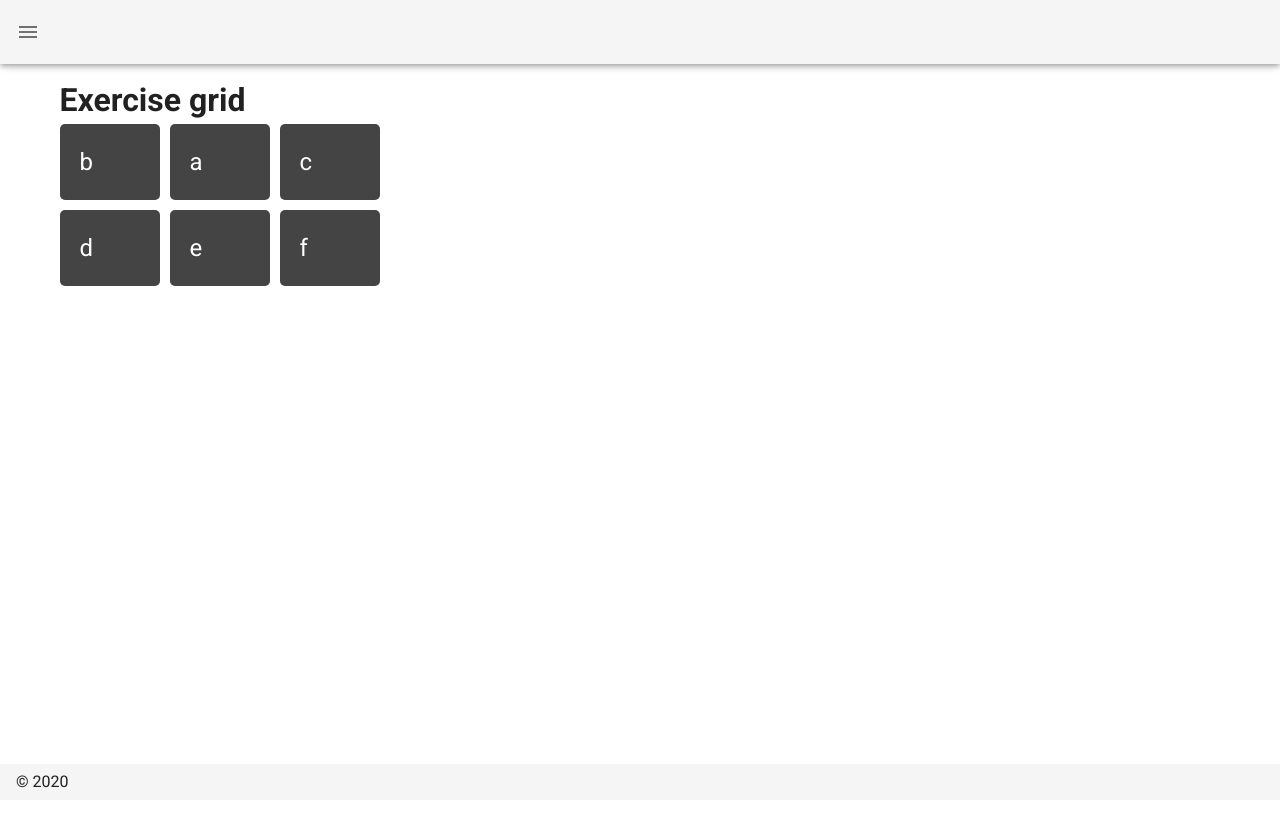
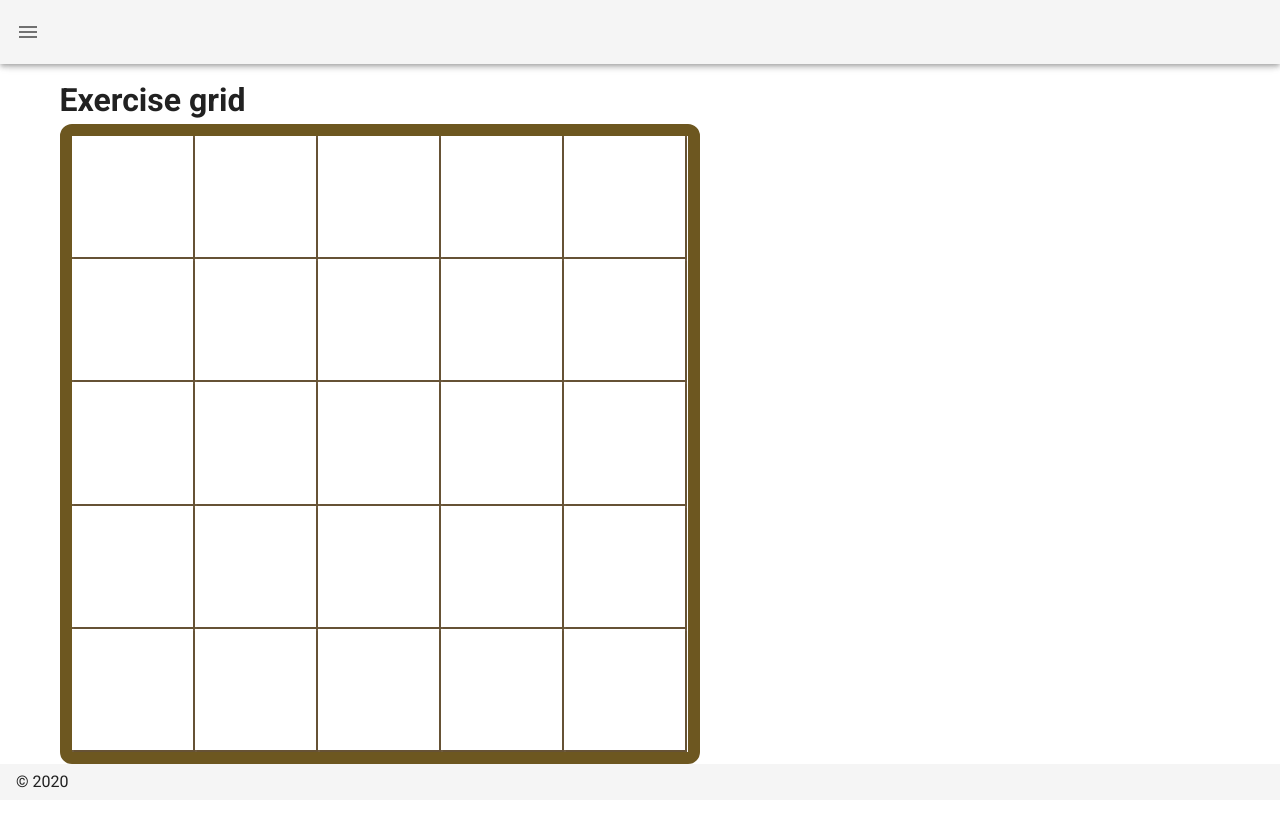
Before and after one commit to chenhan20/SteveNewCV, a Nuxt app: page /exerciseGrid in a window 1280 px wide. Shown: the top 826 px of the page. Built offline with nearby package versions, Linux system fonts and the light colour scheme.

Commit message:
20200604

```diff
--- a/pages/exerciseGrid.vue
+++ b/pages/exerciseGrid.vue
@@ -1,13 +1,54 @@
 <template>
   <v-app>
     <h1>{{ message }}</h1>
-    <div class="wrapper">
-      <div class="box a">a</div>
-      <div class="box b">b</div>
-      <div class="box c">c</div>
-      <div class="box d">d</div>
-      <div class="box e">e</div>
-      <div class="box f">f</div>
+    <div class="board">
+      <div class="wrapper">
+        <span class="plot"></span>
+        <span class="plot"></span>
+        <span class="plot"></span>
+        <span class="plot"></span>
+        <span class="plot"></span>
+        <span class="plot"></span>
+        <span class="plot"></span>
+        <span class="plot"></span>
+        <span class="plot"></span>
+        <span class="plot"></span>
+        <span class="plot"></span>
+        <span class="plot"></span>
+        <span class="plot"></span>
+        <span class="plot"></span>
+        <span class="plot"></span>
+        <span class="plot"></span>
+        <span class="plot"></span>
+        <span class="plot"></span>
+        <span class="plot"></span>
+        <span class="plot"></span>
+        <span class="plot"></span>
+        <span class="plot"></span>
+        <span class="plot"></span>
+        <span class="plot"></span>
+        <span class="plot"></span>
+        <span class="plot"></span>
+        <span class="plot"></span>
+        <span class="plot"></span>
+        <span class="plot"></span>
+        <span class="plot"></span>
+        <span class="plot"></span>
+        <span class="plot"></span>
+        <span class="plot"></span>
+        <span class="plot"></span>
+        <span class="plot"></span>
+        <span class="plot"></span>
+        <span class="plot"></span>
+        <span class="plot"></span>
+        <span class="plot"></span>
+        <span class="plot"></span>
+      </div>
+      <div id="garden" class style>
+        <div class="treatment carrot" style="grid-column-start: span 5">
+          <div class="bg"></div>
+        </div>
+      </div>
     </div>
   </v-app>
 </template>
@@ -23,24 +64,33 @@ export default {
 </script>
 
 <style lang="scss" scoped>
-.wrapper {
-  display: grid;
-  grid-template-columns: 100px 100px 100px;
-  grid-gap: 10px;
-  background-color: #fff;
-  color: #444;
-  .box {
-    background-color: #444;
-    color: #fff;
-    border-radius: 5px;
-    padding: 20px;
-    font-size: 150%;
-  }
-  .a {
-    grid-column-start: 2;
-    grid-column-end: 3;
-    grid-row-start: 1;
-    grid-row-end: 2;
+.board {
+  position: sticky;
+  top: 1em;
+  width: 50vw;
+  height: 50vw;
+  min-width: 300px;
+  min-height: 300px;
+  max-width: calc(100vh - 2em);
+  max-height: calc(100vh - 2em);
+  overflow: hidden;
+  border: 12px solid #6d5720;
+  border-radius: 12px;
+  .wrapper {
+    display: grid;
+    grid-template-columns: 20% 20% 20% 20% 20%;
+    grid-template-rows: 20% 20% 20% 20% 20%;
+    position: absolute;
+    top: 0;
+    left: 0;
+    width: 100%;
+    height: 100%;
+    .plot {
+      z-index: 50;
+      background: none;
+      box-shadow: inset 2px 2px 0 rgba(255, 255, 255, 0.05),
+        inset -2px -2px 0 #665235;
+    }
   }
 }
 </style>
--- a/pages/index.vue
+++ b/pages/index.vue
@@ -1,18 +1,8 @@
 <template>
-  <v-layout
-    column
-    justify-center
-    align-center
-  >
-    <v-flex
-      xs12
-      sm8
-      md8
-    >
+  <v-layout column justify-center align-center>
+    <v-flex xs12 sm6 md6>
       <div class="text-center">
-        <img
-          src="/steveNewImage.png"
-        >
+        <img src="/steveNewImage.png" />
         <v-divider></v-divider>
       </div>
       <blockquote class="blockquote">
@@ -27,20 +17,19 @@
           </small>
         </footer>
       </blockquote>
-      <v-card>
-      </v-card>
+      <v-card></v-card>
     </v-flex>
   </v-layout>
 </template>
 
 <script>
-import Logo from '~/components/Logo.vue'
-import VuetifyLogo from '~/components/VuetifyLogo.vue'
+import Logo from "~/components/Logo.vue";
+import VuetifyLogo from "~/components/VuetifyLogo.vue";
 
 export default {
   components: {
     Logo,
     VuetifyLogo
   }
-}
+};
 </script>
```
Lines whose indentation alone changed are shown as unchanged.
